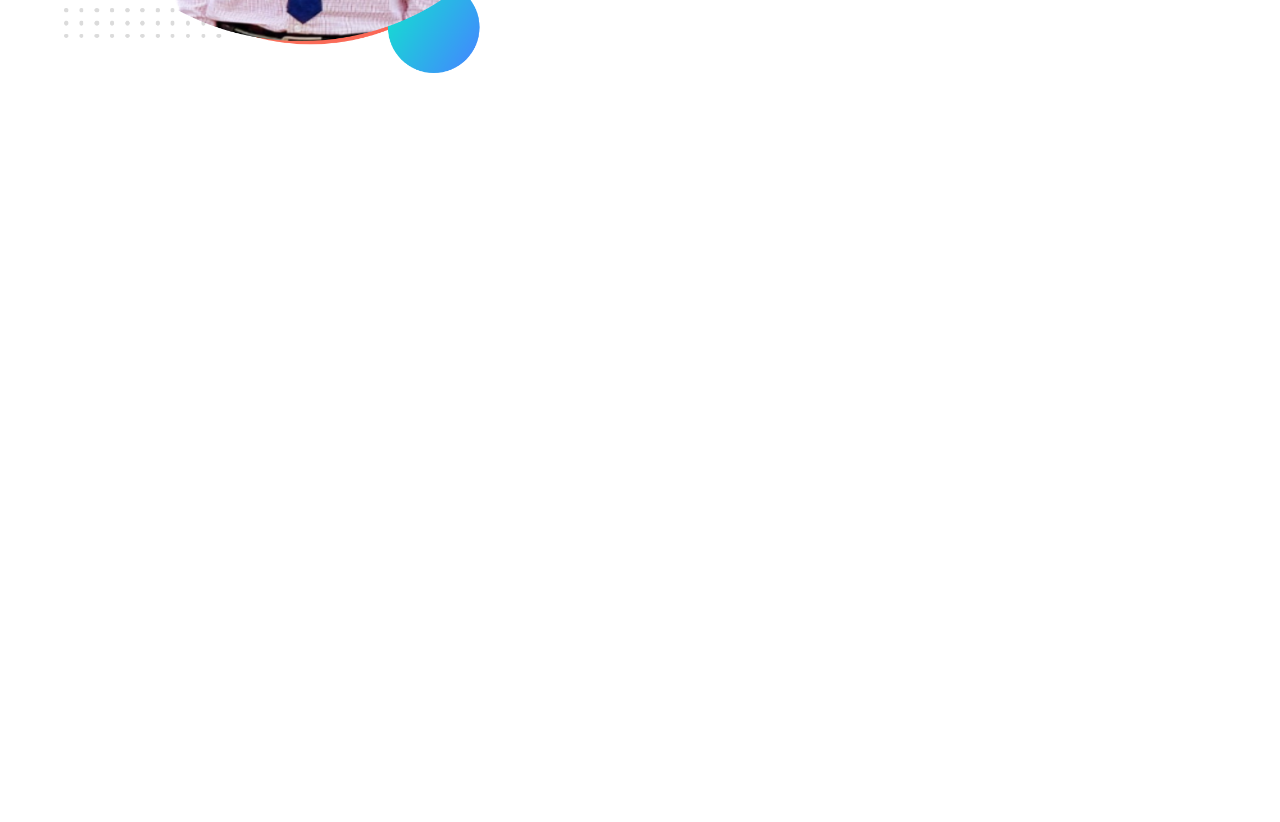
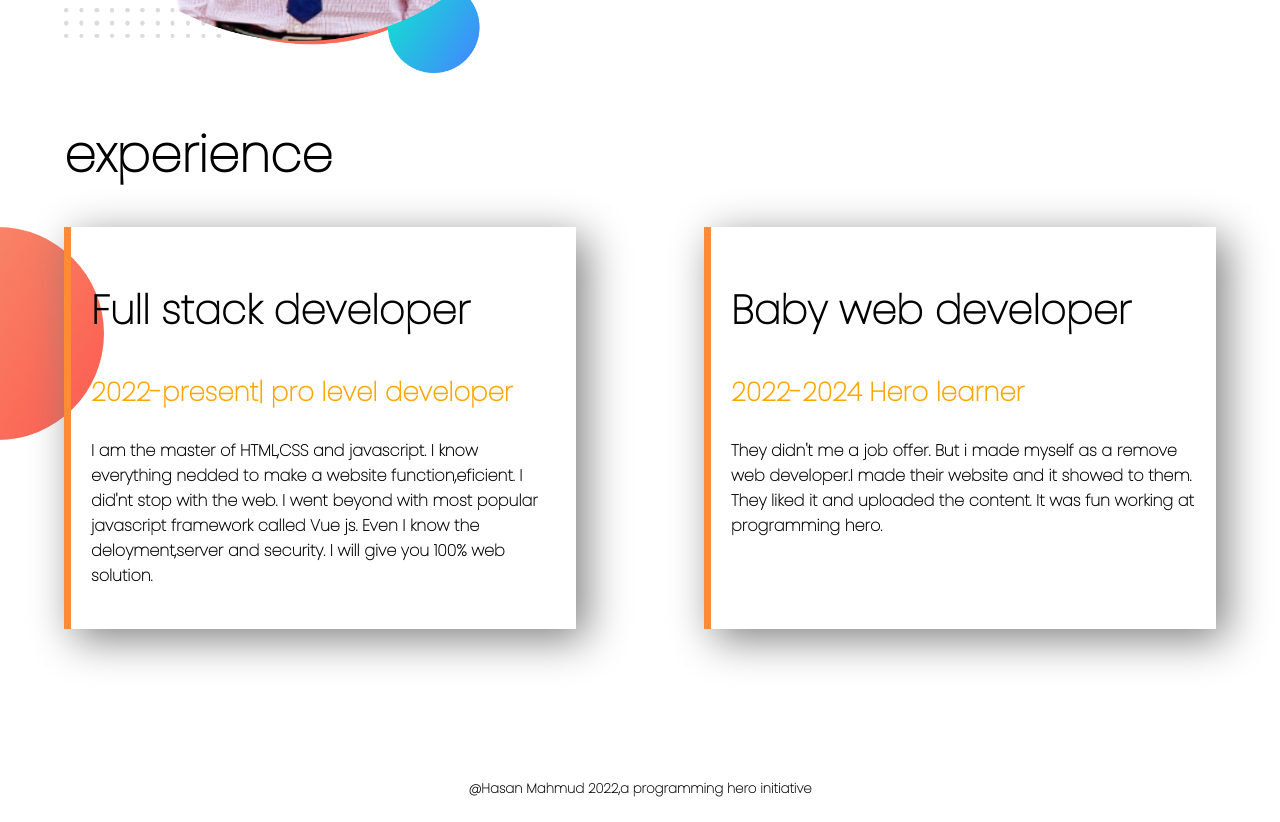
Before and after one commit to hmitmahmud/Developer-portfolio, a plain HTML site: page index.html in a window 1280 px wide. Shown: the part 984-1806 px from the top of the page. Before the commit the page ends 1214 px from the top, so only its background shows below. Drawn offline with Linux system fonts and the light colour scheme.

Commit message:
full stack

```diff
--- a/index.html
+++ b/index.html
@@ -11,7 +11,7 @@
 <link href="https://fonts.googleapis.com/css2?family=Poppins:wght@100&display=swap" rel="stylesheet">
 </head>
 <body>
-    <section class="top-banner">
+    <section class="top-banner flexible-container">
         <div class="half-width">
             <h1>Welcome To</h1>
         <h1><span class="orange-color">Hasan Mahmud</span> world!</h1>
@@ -24,7 +24,7 @@
 
     </div>
     </section>
-    <section class="drem-big">
+    <section class="dream-big flexible-container">
         <div class="half-width">
             <img src="images/my-bg.png" alt="">
         </div>
@@ -35,6 +35,21 @@
             <a class="link-button" target="_blank" href="">DOWNLOAD RESUME</a>
         </div>
     </section>
-
+    <h1 class="experience-h1">experience</h1>
+    <section class="experience-area">
+        <div id="full-stack-experience" class="experience-item">
+            <h2>Full stack developer</h2>
+            <h3 class="orange-color">2022-present| pro level developer</h3>
+            <h4>I am the master of HTML,CSS and javascript. I know everything nedded to make a website function,eficient. I did'nt stop with the web. I went beyond with most popular javascript framework called Vue js. Even I know the deloyment,server and security. I will give you 100% web solution.</h4>
+        </div>
+        <div id="web-dev-experience" class="experience-item">
+            <h2>Baby web developer</h2>
+            <h3 class="orange-color">2022-2024 Hero learner</h3>
+            <h4>They didn't me a job offer. But i made myself as a remove web developer.I made their website and it showed to them. They liked it and uploaded the content. It was fun working at programming hero.</h4>
+        </div>
+    </section>
+    <footer>
+        <h5>@Hasan Mahmud 2022,a programming hero initiative</h5>
+    </footer>
 </body>
 </html>
--- a/style.css
+++ b/style.css
@@ -4,6 +4,12 @@ body{
 }
 h1 {
     font-size: 50px;
+}
+h2{
+    font-size: 40px;
+}
+h3{
+    font-size: 26px;
 }
 .orange-color{
     color: orange;
@@ -27,12 +33,42 @@ section{
     padding: 10px 40px;
     border-radius: 5px;
 }
-.top-banner{
+.dream-big-flexible-container{
     background-image: url(images/top-banner.png);
     background-repeat: no-repeat;
 }
-.drem-big{
+.dream-big{
     background-image: url(images/dream-bg.png);
     background-repeat: no-repeat;
     background-position: right;
 }
+.experience-h1{
+    margin-left: 5%;
+    margin-top: -7rem;
+}
+.experience-area{
+    background-image: url(images/exp-bg.png);
+    background-repeat: no-repeat;
+}
+.experience-item{
+    width: 40%;
+    margin-left: 5%;
+    margin-right: 5%;
+    padding: 20px;
+    box-shadow: 10px 10px 40px gray;
+}
+#full-stack-experience{
+ border-left: 7px solid  #ff8b33;
+ border-image: linear-gradient (blue,cyan);
+ border-image-slice: 1;
+}
+#web-dev-experience{
+    border-left: 7px solid  #ff8b33;
+    border-image: linear-gradient (blue,cyan);
+    border-image-slice: 1;
+}
+footer{
+    text-align: center;
+    margin-top: 8rem;
+
+}
```
Also changed, not shown: images/jhankar.png (deleted), images/jhankar2.png (deleted), 4 other files.
